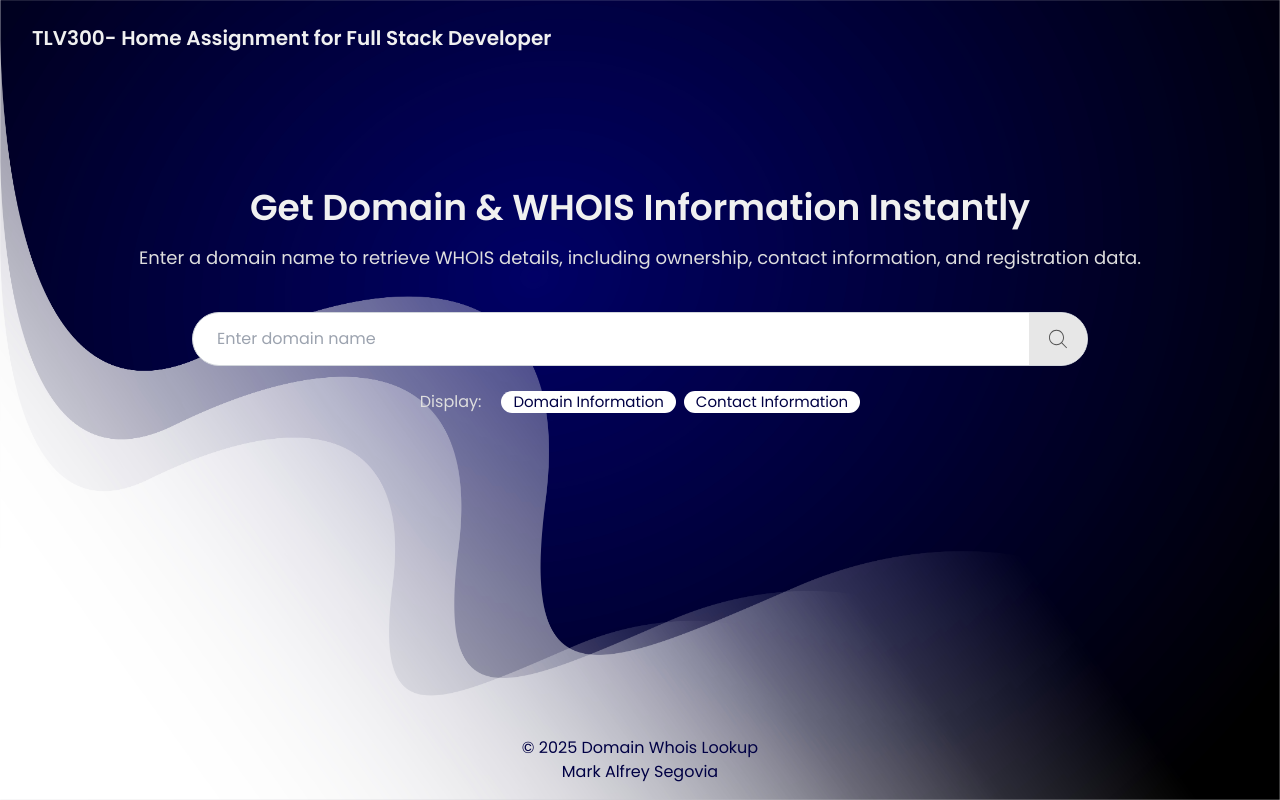
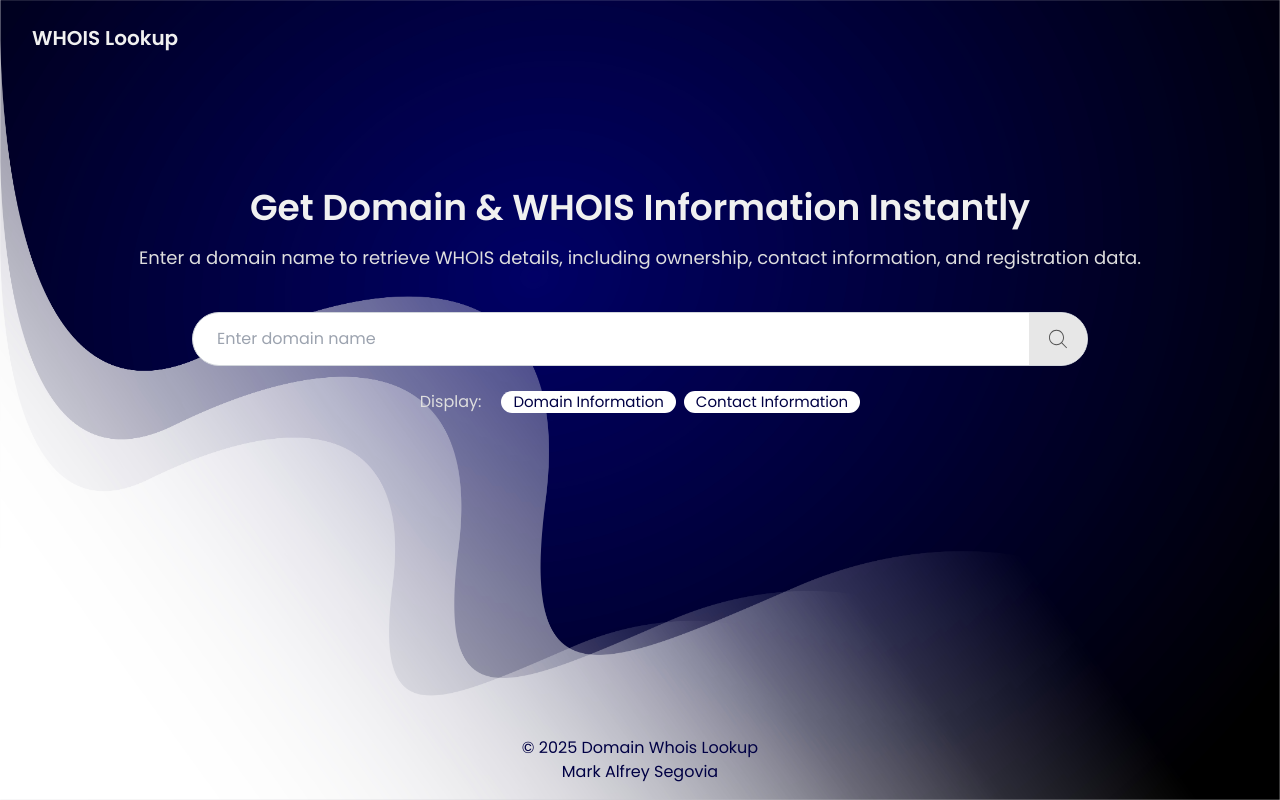
Before and after one commit to markalfreys/tlv300-frontend, a React (Vite) app: page / in a window 1280 px wide. Built offline with nearby package versions, Linux system fonts and the light colour scheme; no server answers.

Commit message:
Update Header.tsx

```diff
--- a/src/components/Header.tsx
+++ b/src/components/Header.tsx
@@ -4,7 +4,7 @@ const Header = () => {
   return (
     <header className='w-full'>
         <div className='max-w-[1400px] mx-auto px-4 sm:px-6 lg:px-8 py-6'>
-          <h1 className='font-semibold text-center text-xl text-fontprimary lg:text-left'>TLV300- Home Assignment for Full Stack Developer</h1>
+          <h1 className='font-semibold text-center text-xl text-fontprimary lg:text-left'>WHOIS Lookup</h1>
         </div>
     </header>
   )
```
